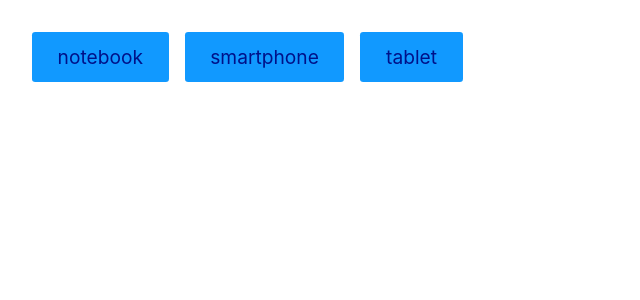
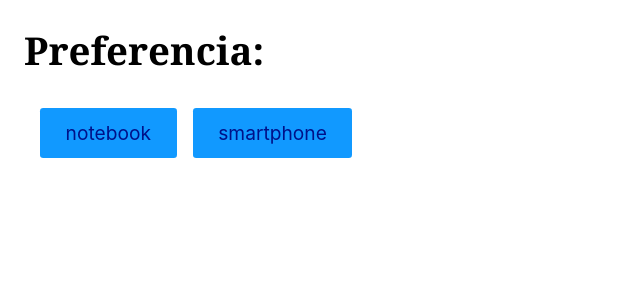
Before and after one commit to WisleyAraujo/ReactCompleto, a React (Vite) app: page / in a window 1280 px wide. Shown: the top 300 px of the page, without its empty margins (0-640 px from the left). Built offline with nearby package versions, Linux system fonts and the light colour scheme.

Commit message:
useEfect, usando na pratica, para salvar os dados no localStorage.

```diff
--- a/src/App.jsx
+++ b/src/App.jsx
@@ -1,12 +1,8 @@
 import "./App.css";
 import React from "react";
-import Produto from "./components/Produto.jsx";
+import ProdutoLocalStorage from "./components/ProdutoLocalStorage.jsx";
 function App() {
-  return (
-    <div>
-      <Produto />
-    </div>
-  );
+  return <ProdutoLocalStorage />;
 }
 
 export default App;
--- /dev/null
+++ b/src/components/ProdutoLocalStorage.jsx
@@ -0,0 +1,49 @@
+import React from "react";
+
+const ProdutoLocalStorage = () => {
+  const [produto, setProduto] = React.useState(null);
+  const [dados, setDados] = React.useState(null);
+
+  function handleClick({ target }) {
+    setProduto(target.innerText);
+  }
+  React.useEffect(() => {
+    if (produto !== null) window.localStorage.setItem("produto", produto);
+  }, [produto]);
+  React.useEffect(() => {
+    const storagedProduto = window.localStorage.getItem("produto");
+    if (storagedProduto !== null) setProduto(storagedProduto);
+  }, []);
+  React.useEffect(() => {
+    async function fetchDados() {
+      if (produto !== null) {
+        const response = await fetch(
+          `https://ranekapi.origamid.dev/json/api/produto/${produto}`
+        );
+        const json = await response.json();
+        setDados(json);
+      }
+    }
+    fetchDados();
+  }, [produto]);
+
+  return (
+    <main>
+      <div>
+        <h1>Preferencia: {produto}</h1>
+        <button style={{ margin: "1rem" }} onClick={handleClick}>
+          notebook
+        </button>
+        <button onClick={handleClick}>smartphone</button>
+      </div>
+      {dados && (
+        <section>
+          <h1>{dados.nome}</h1>
+          <p>R$: {dados.preco}</p>
+        </section>
+      )}
+    </main>
+  );
+};
+
+export default ProdutoLocalStorage;
```
